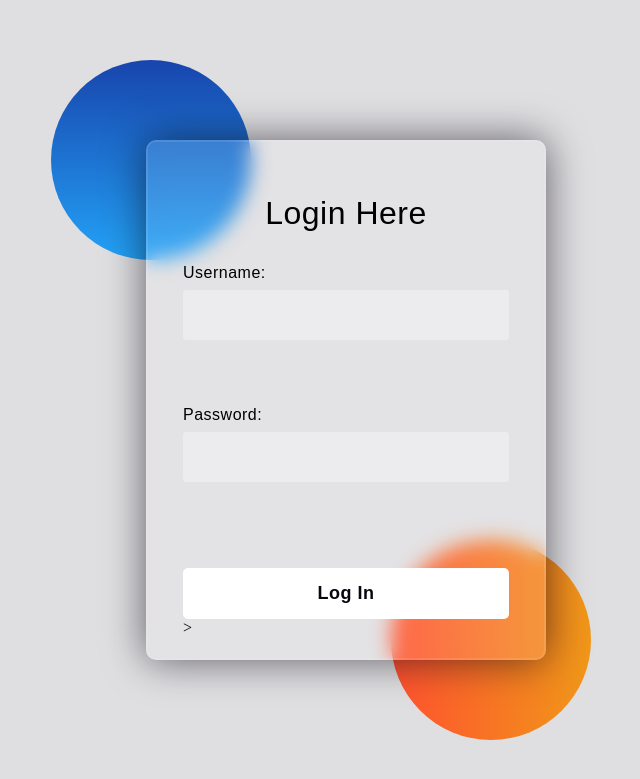
After one commit to johnnyzaet08/CE5303-Embedded_Systems, a Flask app: page /login in a window 1280 px wide. The commit adds this page. Shown: the top 779 px of the page, without its empty margins (294-934 px from the left). Run offline with Flask 3, Linux system fonts and the light colour scheme.

Commit message:
Add a complete webpage

```diff
--- a/Proyecto_1/Website/app.py
+++ b/Proyecto_1/Website/app.py
@@ -1,11 +1,44 @@
-from flask import Flask, render_template
+from flask import Flask, render_template, request, redirect, url_for, session
+import bcrypt
 
+# Algunas configuraciones para flask
 app = Flask(__name__)
+app.static_folder = 'static'  # Set the path to your static folder
+app.static_url_path = '/static'  # Set the URL path for serving static files
+app.secret_key = "embebidos2023"
 app.debug = True
+
+# Hardcoded username and hashed_password for demonstration purposes
+valid_username = 'asd123'
+valid_password = 'asd123'
+salt = bcrypt.gensalt()
+hashed_valid_password = bcrypt.hashpw(valid_password.encode('utf-8'), salt)
+
 
 @app.route('/')
 def index():
-	return render_template('index.html')
+  if 'username' in session:
+    return render_template('index.html')
+  return redirect(url_for('login'))
+
+@app.route('/login', methods=['GET', 'POST'])
+def login():
+  if request.method == 'POST':
+    username = request.form['username']
+    password = request.form['password']
+    hashed_password = bcrypt.hashpw(password.encode('utf-8'), salt)
+
+    print("hashed\n", hashed_password)
+    print("hashed_valid\n", hashed_valid_password)
+    print(hashed_valid_password == hashed_password)
+
+    if hashed_valid_password == hashed_password:
+      session['username'] = username
+      return redirect(url_for('index'))
+    else:
+      return "Invalid login credentials. Please try again."
+
+  return render_template('login.html')
 
 if __name__ == '__main__':
-	app.run()
+    app.run()
--- /dev/null
+++ b/Proyecto_1/Website/static/loginstyles.css
@@ -0,0 +1,105 @@
+/* styles.css */
+*,
+*:before,
+*:after {
+    padding: 0;
+    margin: 0;
+    box-sizing: border-box;
+}
+
+body {
+    background-color: #08071021;
+}
+
+.background {
+    width: 430px;
+    height: 520px;
+    position: absolute;
+    transform: translate(-50%, -50%);
+    left: 50%;
+    top: 50%;
+}
+
+.background .shape {
+    height: 200px;
+    width: 200px;
+    position: absolute;
+    border-radius: 50%;
+}
+
+.shape:first-child {
+    background: linear-gradient(#1845ad, #23a2f6);
+    left: -80px;
+    top: -80px;
+}
+
+.shape:last-child {
+    background: linear-gradient(to right, #ff512f, #f09819);
+    right: -30px;
+    bottom: -80px;
+}
+
+form {
+    height: 520px;
+    width: 400px;
+    background-color: rgba(255, 255, 255, 0.13);
+    position: absolute;
+    transform: translate(-50%, -50%);
+    top: 50%;
+    left: 50%;
+    border-radius: 10px;
+    backdrop-filter: blur(10px);
+    border: 2px solid rgba(255, 255, 255, 0.1);
+    box-shadow: 0 0 40px rgba(8, 7, 16, 0.6);
+    padding: 50px 35px;
+}
+
+form * {
+    font-family: 'Poppins', sans-serif;
+    color: black;
+    letter-spacing: 0.5px;
+    outline: none;
+    border: none;
+}
+
+form h3 {
+    font-size: 32px;
+    font-weight: 500;
+    line-height: 42px;
+    text-align: center;
+}
+
+label {
+    display: block;
+    margin-top: 30px;
+    font-size: 16px;
+    font-weight: 500;
+}
+
+input {
+    display: block;
+    height: 50px;
+    width: 100%;
+    background-color: rgba(255, 255, 255, 0.322);
+    border-radius: 3px;
+    padding: 0 10px;
+    margin-top: 8px;
+    font-size: 14px;
+    font-weight: 300;
+}
+
+::placeholder {
+    color: #e5e5e5;
+}
+
+button {
+    margin-top: 50px;
+    width: 100%;
+    background-color: #ffffff;
+    color: #080710;
+    padding: 15px 0;
+    font-size: 18px;
+    font-weight: 600;
+    border-radius: 5px;
+    cursor: pointer;
+}
--- /dev/null
+++ b/Proyecto_1/Website/templates/login.html
@@ -0,0 +1,26 @@
+<!DOCTYPE html>
+<html>
+<head>
+    <meta name="viewport" content="width=device-width, initial-scale=1.0">
+    <link rel="stylesheet" href="{{ url_for('static', filename='loginstyles.css') }}">
+</head>
+<body>
+
+    <div class="background">
+        <div class="shape"></div>
+        <div class="shape"></div>
+    </div>
+
+    <form method="POST" action="/login">
+        <h3> Login Here </h3>
+        <label for="username">Username:</label>
+        <input type="text" id="username" name="username" required><br><br>
+
+        <label for="password">Password:</label>
+        <input type="password" id="password" name="password" required><br><br>
+
+        <button class="button">Log In </button>>
+    </form>
+
+</body>
+</html>
```
Also changed, not shown: Proyecto_1/Website/static/indexstyles.css (renamed from Proyecto_1/Website/static/styles.css, +21 -7 lines), Proyecto_1/Website/static/script.js (+70 -6 lines), Proyecto_1/Website/templates/index.html (+34 -26 lines), Proyecto_1/Website/static/HouseImage.jpg (deleted), Proyecto_1/Website/static/HouseImage.png (added), Proyecto_1/Website/static/Image.jpg (added), 1 other file.
